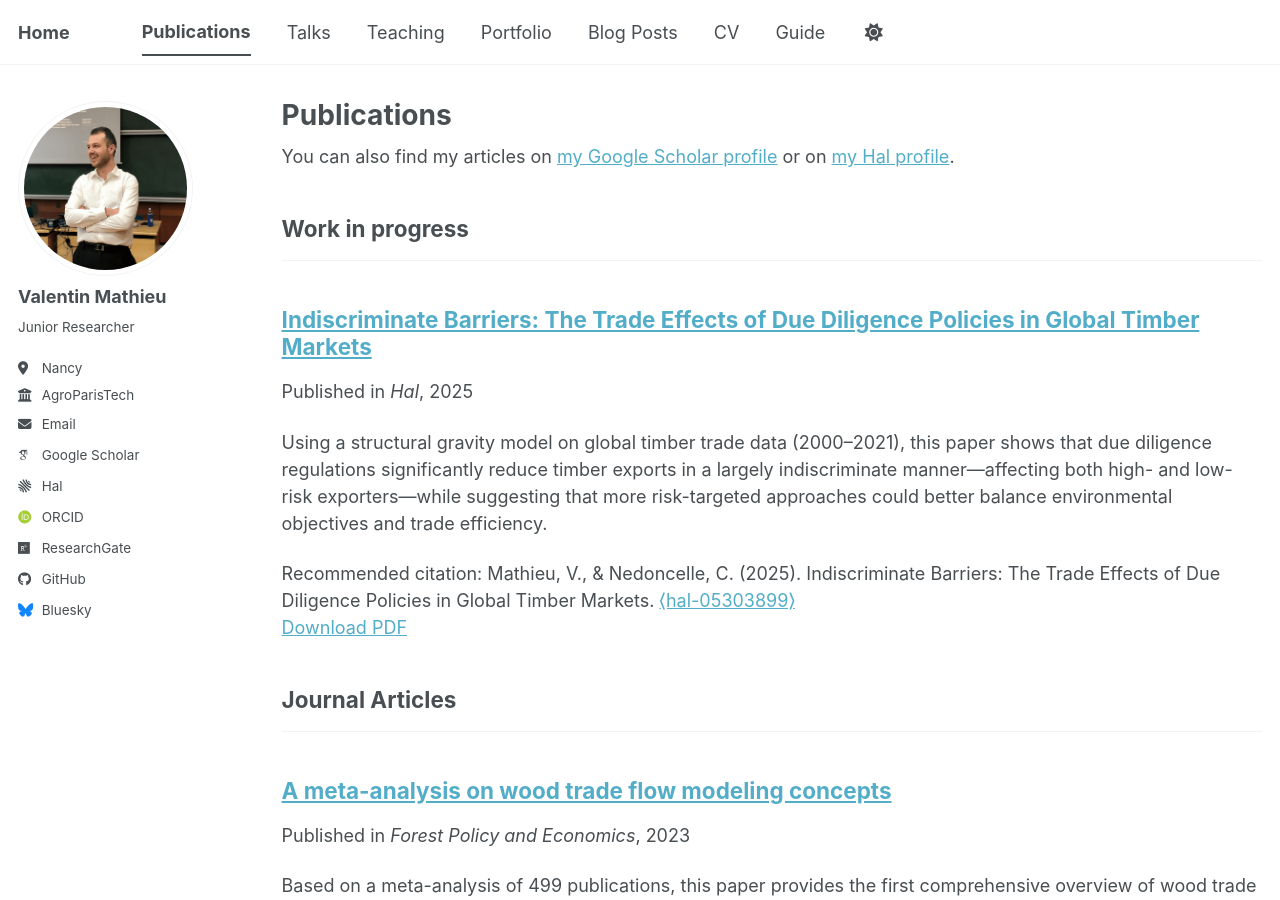
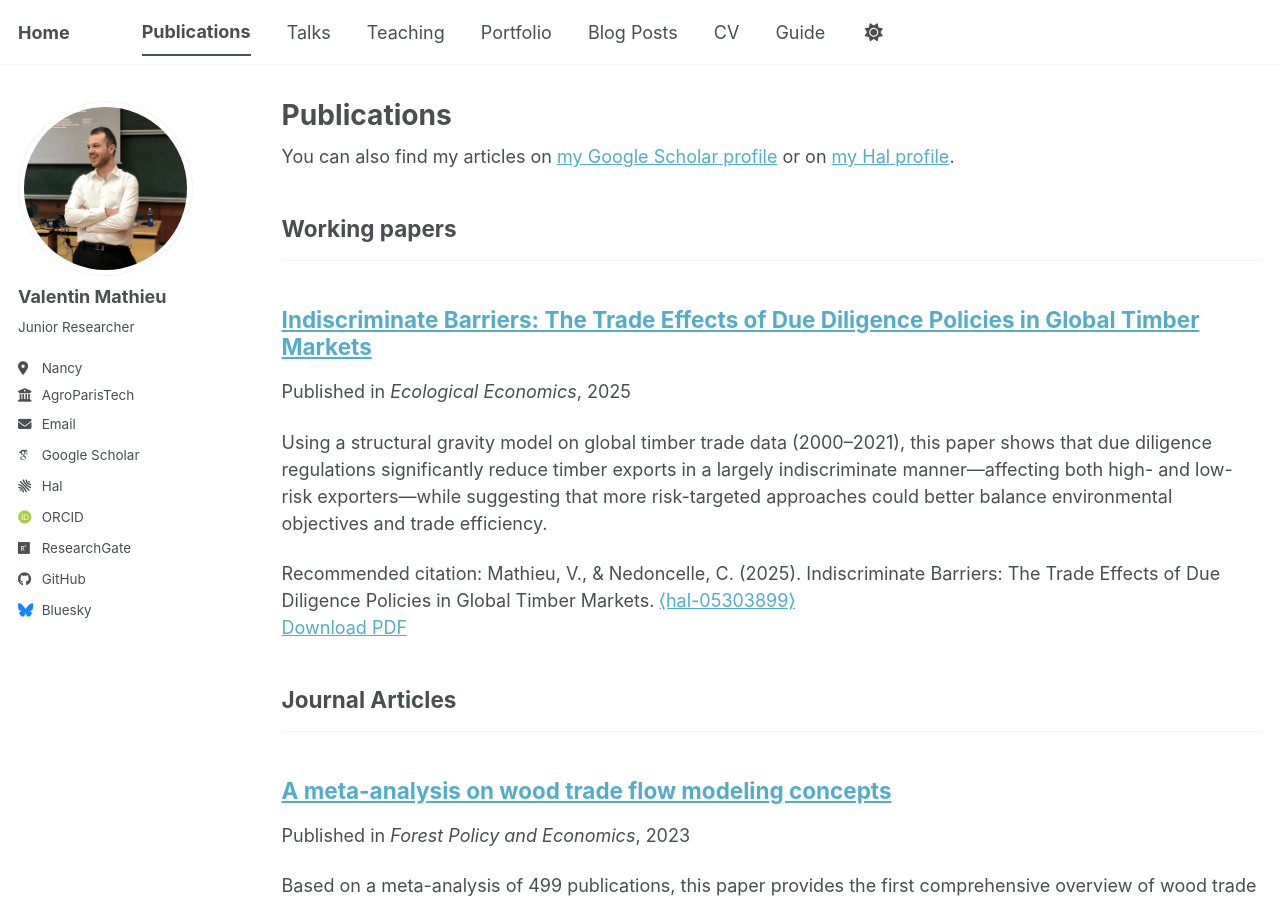
Before and after one commit to vlmathieu/vlmathieu.github.io, a Jekyll site: the page built from _pages/publications.html, in a window 1280 px wide and 900 px high. Built offline with Jekyll 4.4.1, drawn with Linux system fonts in a browser that asks for light colours; some web fonts are replaced; a script bundle is joined from its source files by our own code; library files that are not in the unit come from our copies.

Commit message:
Update working papers

```diff
--- a/_config.yml
+++ b/_config.yml
@@ -89,7 +89,7 @@ publication_category:
   books:
     title: 'Books'
   work_in_progress:
-    title: 'Work in progress'
+    title: 'Working papers'
   manuscripts:
     title: 'Journal Articles'
   documents:
--- a/_publications/2025-10-08-mathieu-nedoncelle.md
+++ b/_publications/2025-10-08-mathieu-nedoncelle.md
@@ -5,7 +5,7 @@ category: work_in_progress
 permalink: /publication/2025-10-08-mathieu-nedoncelle
 excerpt: 'Using a structural gravity model on global timber trade data (2000–2021), this paper shows that due diligence regulations significantly reduce timber exports in a largely indiscriminate manner—affecting both high- and low-risk exporters—while suggesting that more risk-targeted approaches could better balance environmental objectives and trade efficiency.'
 date: 2025-10-08
-venue: 'Hal'
+venue: 'Ecological Economics'
 paperurl: 'https://hal.science/hal-05303899v1/file/mathieu_nedoncelle2025.pdf'
 citation: 'Mathieu, V., & Nedoncelle, C. (2025). Indiscriminate Barriers: The Trade Effects of Due Diligence Policies in Global Timber Markets. <a href="https://hal.science/hal-05303899v1">⟨hal-05303899⟩</a>'
 ---
```
